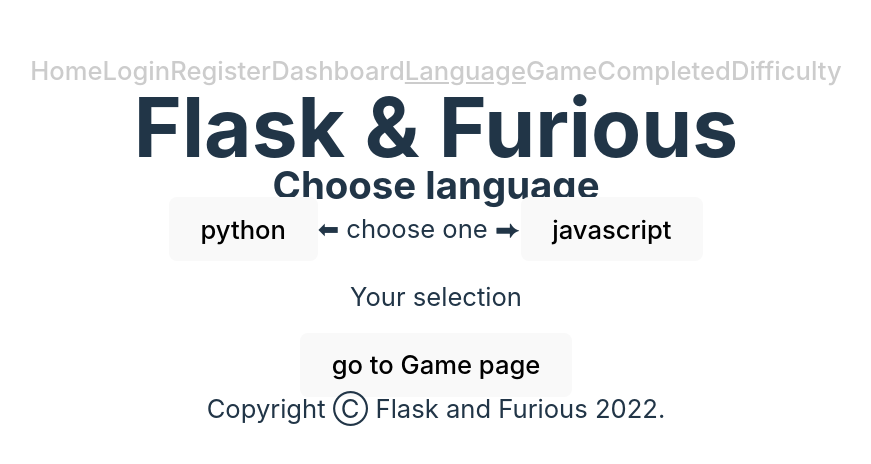
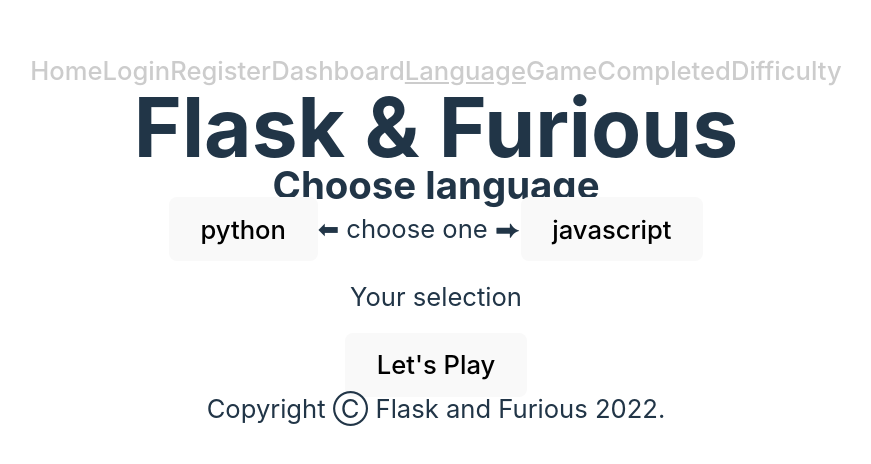
Before and after one commit to Flask-and-Furious/client_side, a React (Vite) app: page /language in a window 1280 px wide. Shown: the part 160-624 px from the top of the page, without its empty margins (204-1075 px from the left). Built offline with nearby package versions, Linux system fonts and the light colour scheme.

Commit message:
change text

```diff
--- a/src/pages/Language/index.jsx
+++ b/src/pages/Language/index.jsx
@@ -47,7 +47,7 @@ function LanguagePage() {
           <p>Your selection {codeLanguage}</p>
           <br></br>
 
-          <button onClick={HandlerOne}>go to Game page</button>
+          <button onClick={HandlerOne}>Let's Play</button>
         </div>
       </div>
     </>
```
